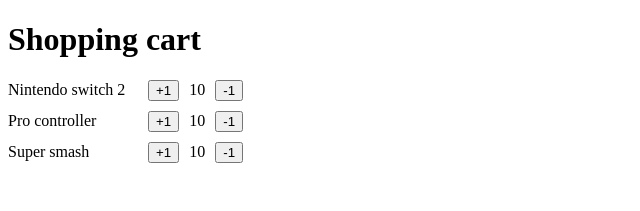
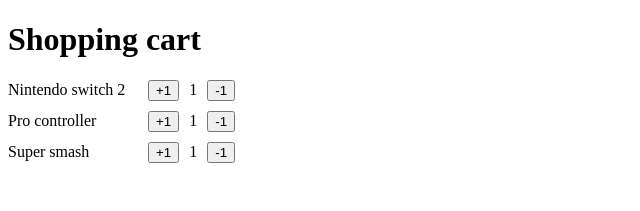
Before and after one commit to david-vargas98/reactFirstSteps, a React (Vite) app: page / in a window 1280 px wide. Shown: the top 211 px of the page, without its empty margins (0-640 px from the left). Built offline with nearby package versions, Linux system fonts and the light colour scheme.

Commit message:
feat: Adding 'quantity' prop.
The prop is declared within the interface as optional and also included into the 'ItemCounter' to get use of it using the jsx.

```diff
--- a/src/FirstStepsApp.tsx
+++ b/src/FirstStepsApp.tsx
@@ -5,9 +5,9 @@
         <>
             <h1>Shopping cart</h1>
 
-            <ItemCounter name="Nintendo switch 2" />
-            <ItemCounter name="Pro controller" />
-            <ItemCounter name="Super smash" />
+            <ItemCounter name="Nintendo switch 2" quantity={1} />
+            <ItemCounter name="Pro controller" quantity={1} />
+            <ItemCounter name="Super smash" quantity={1} />
         </>
     )
 }
--- a/src/shopping-cart/ItemCounter.tsx
+++ b/src/shopping-cart/ItemCounter.tsx
@@ -1,9 +1,10 @@
 // challenge: create an interface to receive the props and use it into the component to display name
 interface Props {
     name: string;
+    quantity?: number;
 }
 
-export const ItemCounter = ({name}: Props)=> {
+export const ItemCounter = ({name, quantity}: Props)=> {
     return (
         <section style={{
             display: 'flex',
@@ -17,7 +18,7 @@
                 {name}
             </span>
             <button>+1</button>
-            <span>10</span>
+            <span>{quantity}</span>
             <button>-1</button>
         </section>
     )
```
